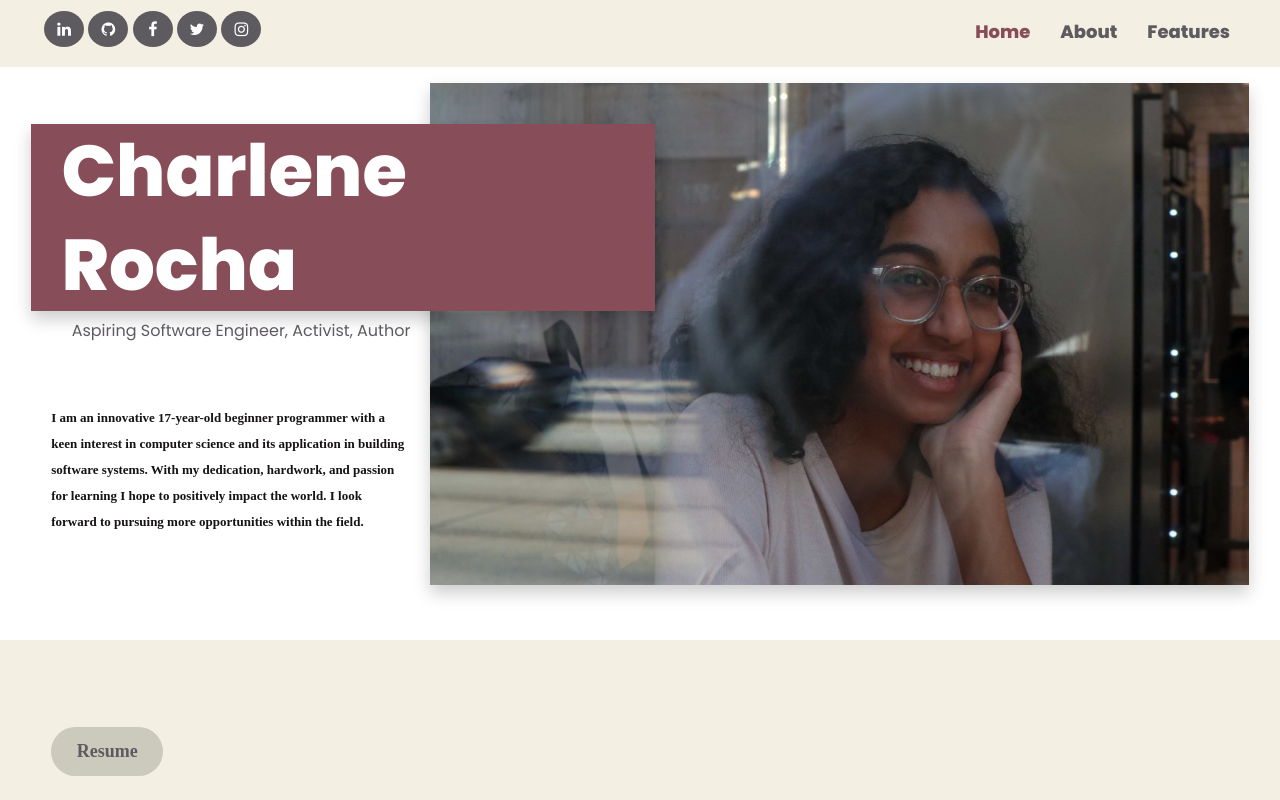
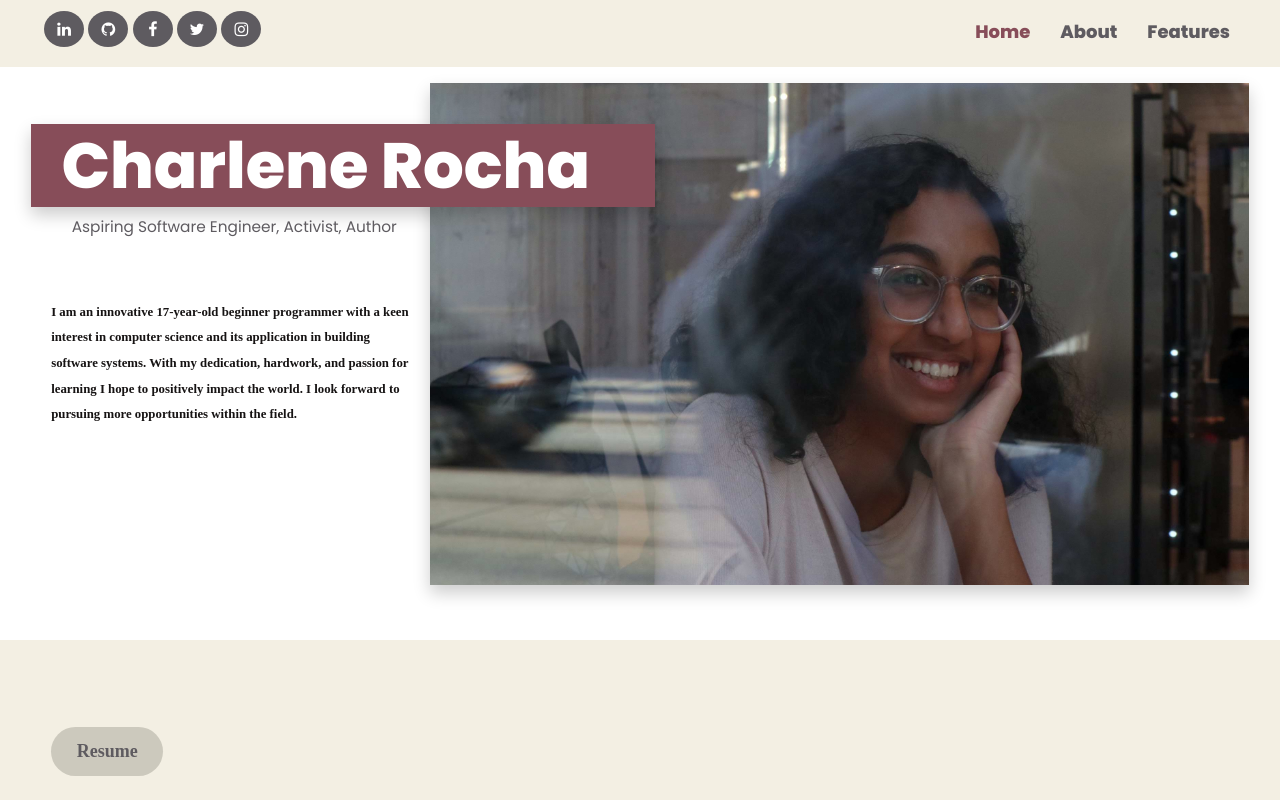
Before and after one commit to charlenerocha/charocha.github.io, a plain HTML site: page index.html in a window 1280 px wide. Drawn offline with Linux system fonts and the light colour scheme.

Commit message:
Update index.html

```diff
--- a/index.html
+++ b/index.html
@@ -44,16 +44,16 @@
     <br><br><br>
     <img src="img/charlene_website_headshot.jpg">
     <div class="text-wrapper">
-      <h1>
+      <h1 style="font-size:5vw;">
         Charlene Rocha
       </h1>
 
-      <h2>
+      <h2 style="font-size:1.2vw;">
         Aspiring Software Engineer, Activist, Author
       </h2>
 
       <br><br><br>
-      <h3>
+      <h3 style="font-size:1vw;">
         I am an innovative 17-year-old beginner programmer with a keen interest in computer science and its application in building software systems. With my dedication, hardwork, and passion for learning I hope to positively impact the world. I look forward to pursuing more opportunities within the field.
       </h3>
 
```
